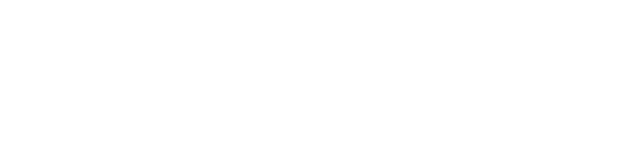
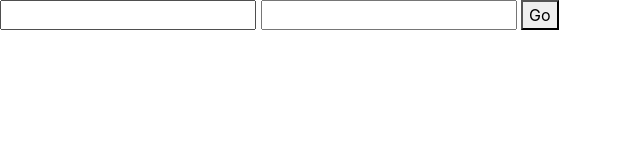
Before and after one commit to NeverSettels/beep-boop, a plain HTML site: page index.html in a window 1280 px wide. Shown: the whole page, without its empty margins (0-640 px from the left). Drawn offline with Linux system fonts and the light colour scheme.

Commit message:
add basic html

```diff
--- a/index.html
+++ b/index.html
@@ -12,7 +12,14 @@
 </head>
 
 <body>
-
+  <div class="form-cont">
+    <form action="" id="form">
+      <input type="text" id="name">
+      <input type="number" id="number">
+      <button type="submit">Go</button>
+    </form>
+  </div>
+  <div id="result"></div>
 </body>
 
 </html>
--- a/js/scripts.js
+++ b/js/scripts.js
@@ -0,0 +1,3 @@
+let popArray = (name, number) => {
+
+}
```
